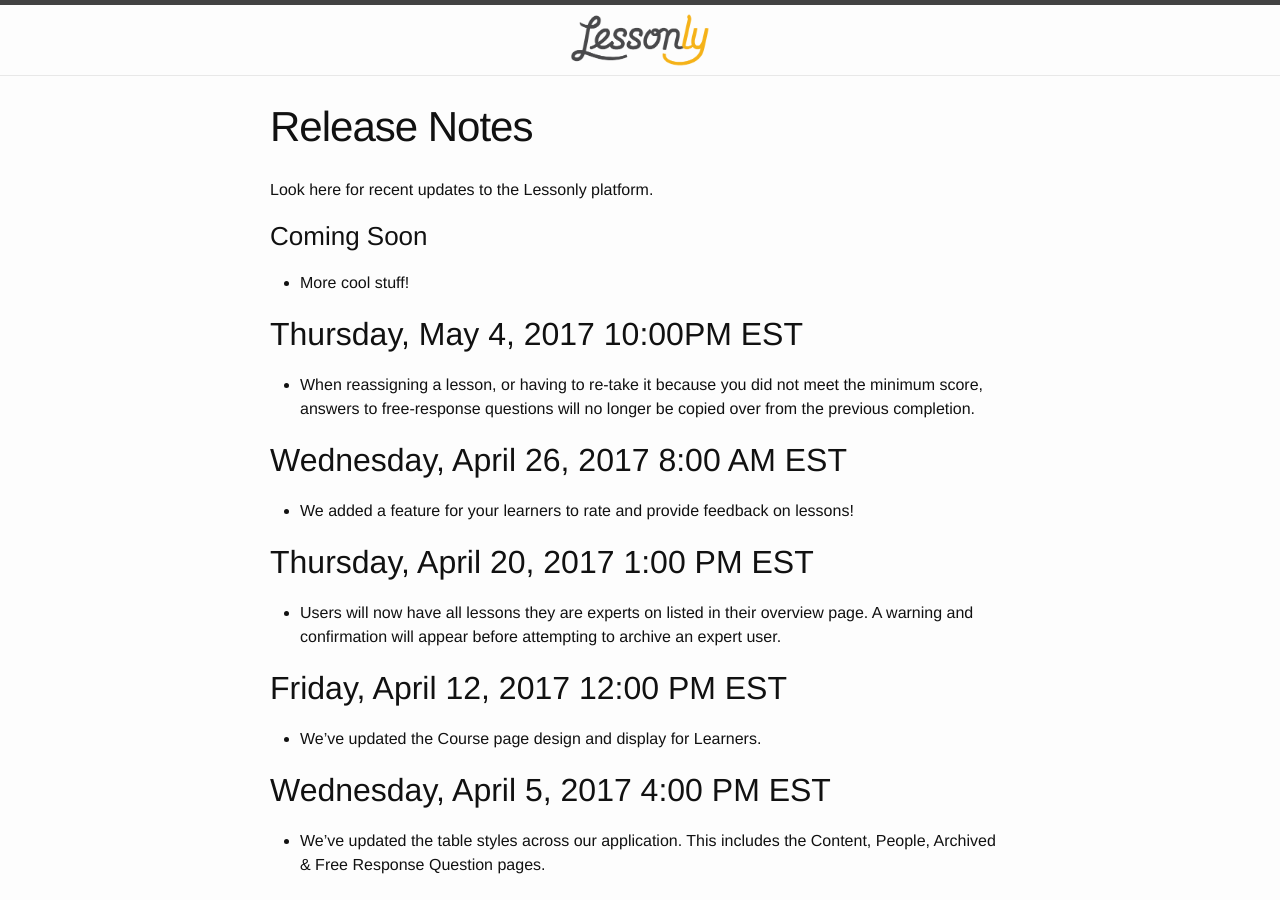
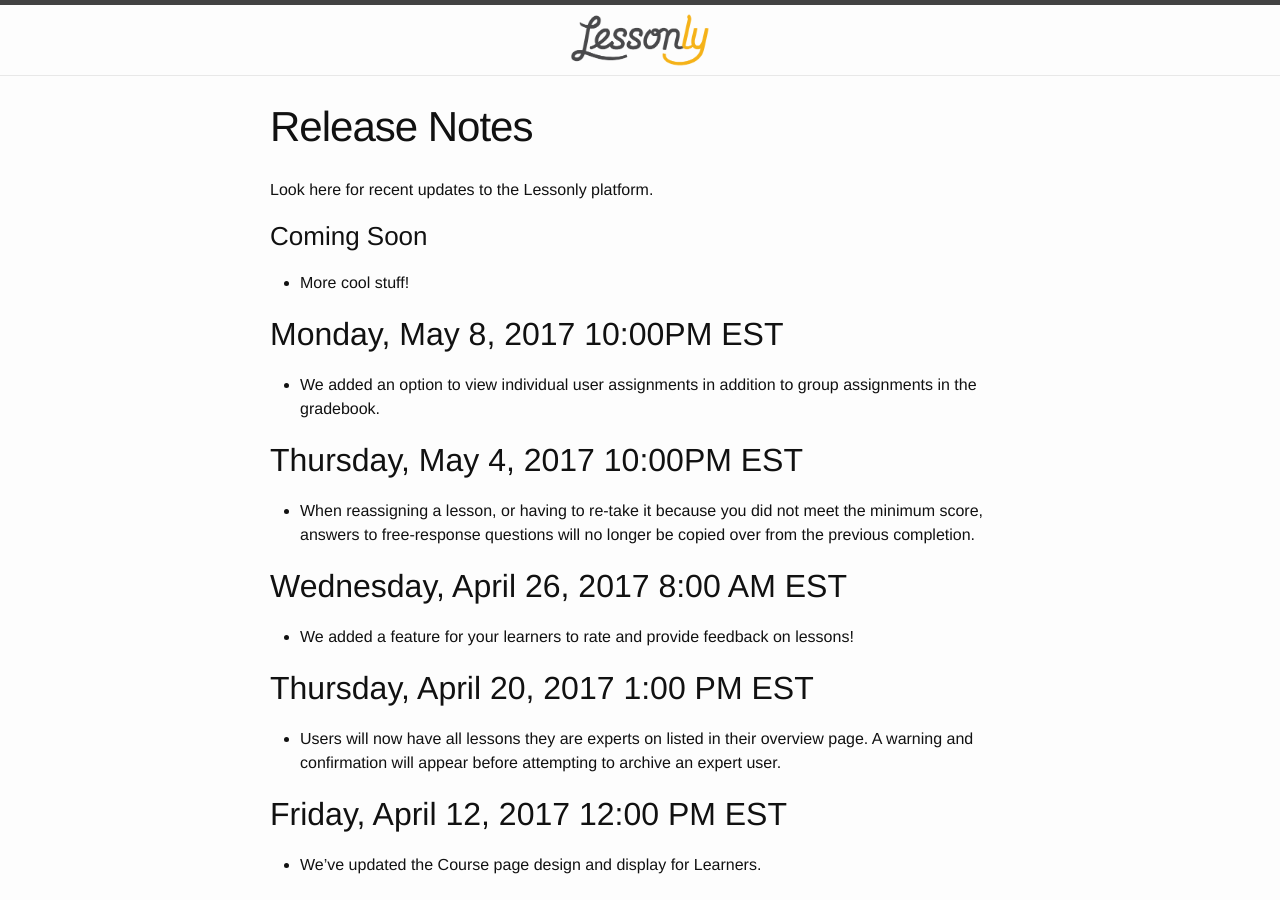
Before and after one commit to isabella232/lessonly.github.io, a Jekyll site: the page built from release-notes.md, in a window 1280 px wide and 900 px high. Built offline with Jekyll 4.4.1, drawn with Linux system fonts in a browser that asks for light colours.

Commit message:
Update release-notes.md

```diff
--- a/release-notes.md
+++ b/release-notes.md
@@ -8,6 +8,9 @@
 
 ### Coming Soon
 - More cool stuff!
+
+## Monday, May 8, 2017 10:00PM EST
+- We added an option to view individual user assignments in addition to group assignments in the gradebook.
 
 ## Thursday, May 4, 2017 10:00PM EST
 - When reassigning a lesson, or having to re-take it because you did not meet the minimum score, answers to free-response questions will no longer be copied over from the previous completion.
```
